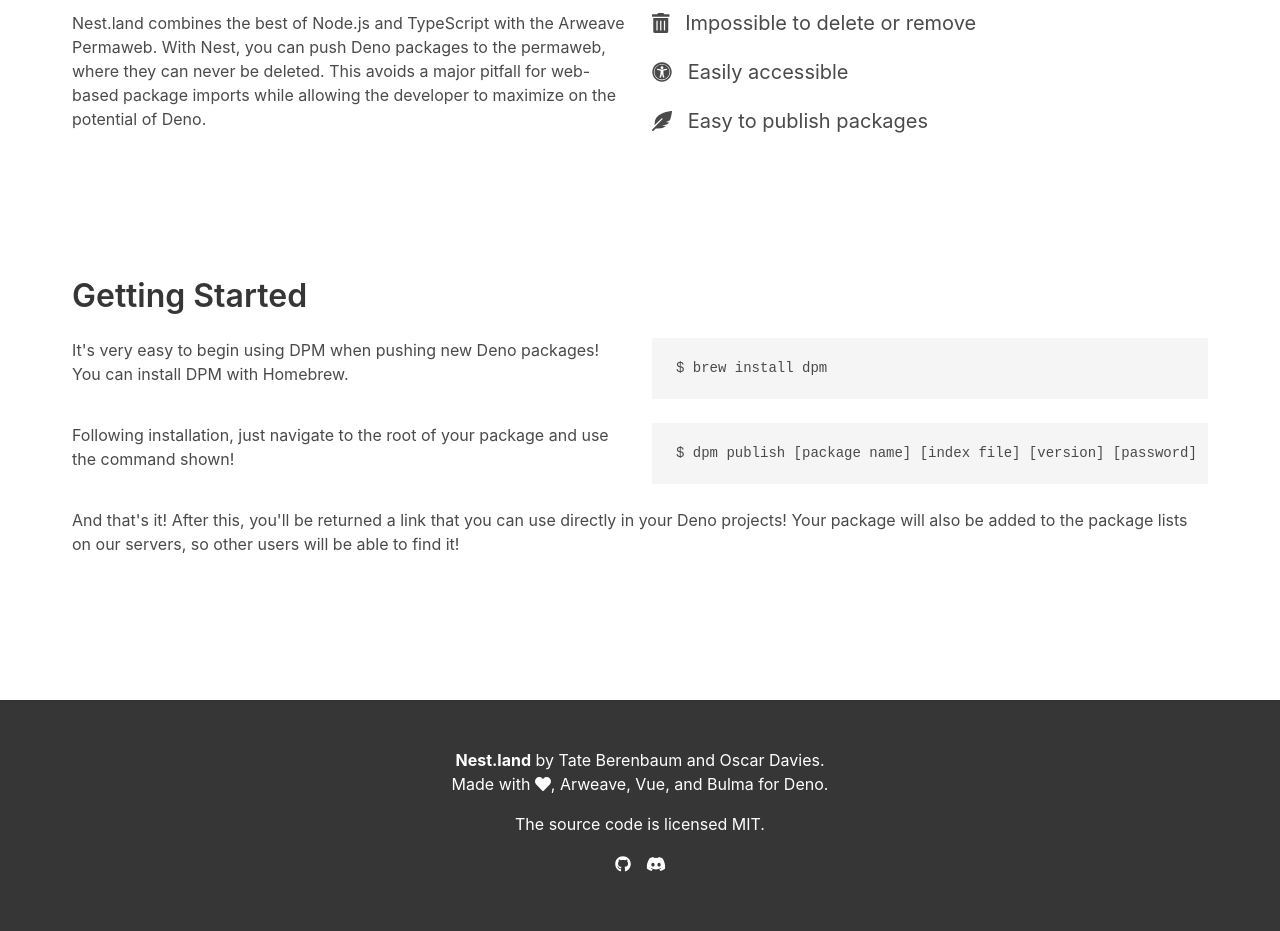
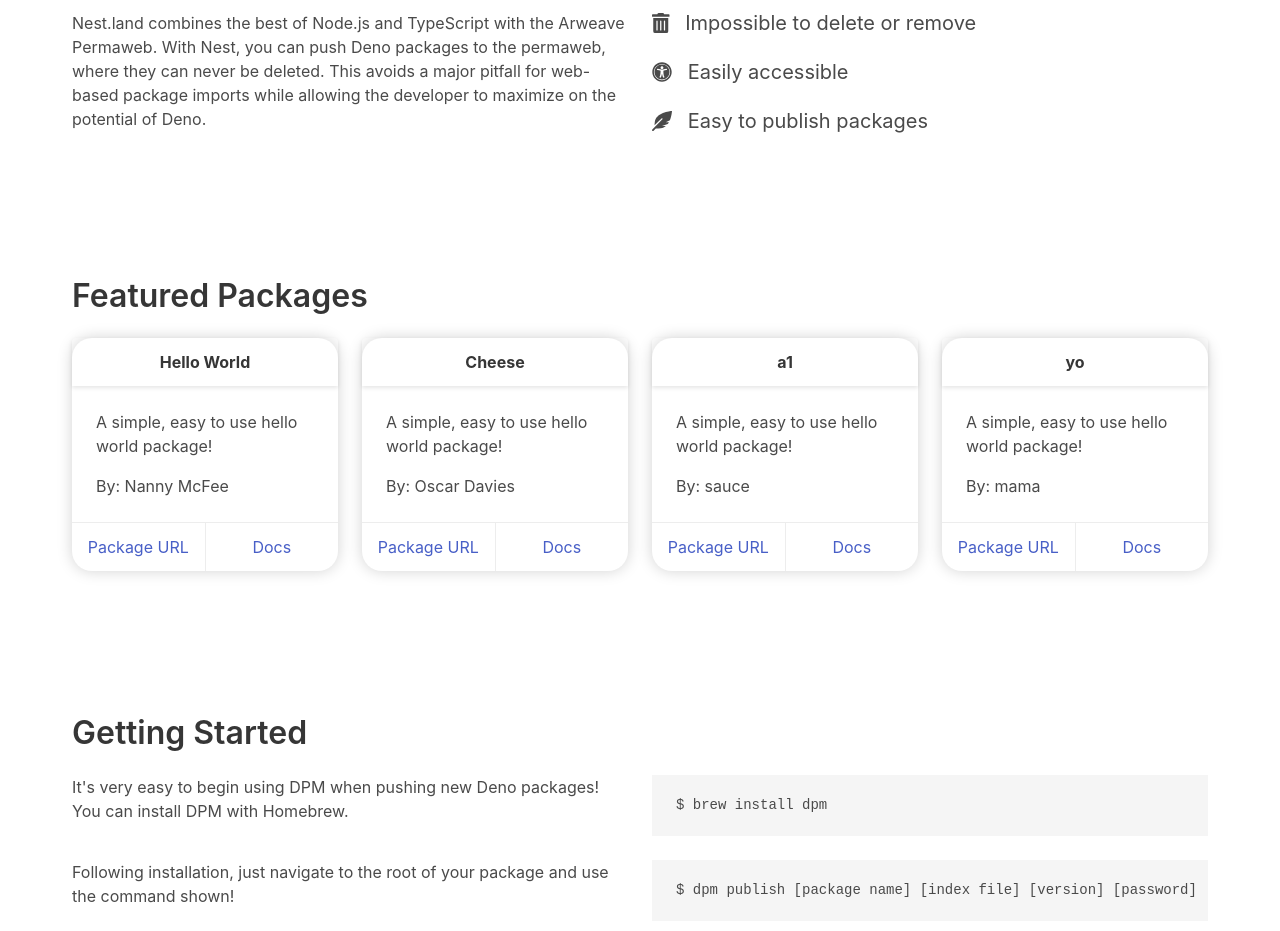
Before and after one commit to nestdotland/nest.land, a Vue app: page / in a window 1280 px wide. Shown: the part 860-1791 px from the top of the page. Built offline with nearby package versions, Linux system fonts and the light colour scheme.

Commit message:
Implemented a basic featured packages section

```diff
--- a/src/App.vue
+++ b/src/App.vue
@@ -4,6 +4,7 @@
     <hero></hero>
     <gradient-bar></gradient-bar>
     <intro></intro>
+    <featured-packages></featured-packages>
     <docs></docs>
     <nest-footer></nest-footer>
   </div>
@@ -14,6 +15,7 @@ import Hero from "./components/Hero";
 import NestNav from "./components/Nav";
 import GradientBar from "./components/GradientBar";
 import Intro from "./components/Intro";
+import FeaturedPackages from "./components/FeaturedPackages";
 import Docs from "./components/Docs";
 import NestFooter from "./components/Footer";
 
@@ -24,6 +26,7 @@ export default {
     NestNav,
     GradientBar,
     Intro,
+    FeaturedPackages,
     Docs,
     NestFooter
   }
--- /dev/null
+++ b/src/components/Card.vue
@@ -0,0 +1,52 @@
+<template>
+    <div class="card">
+        <header class="card-header">
+            <p class="card-header-title">
+                <span>
+                    {{ item.packageTitle }}
+                </span>
+            </p>
+        </header>
+        <div class="card-content">
+            <div class="content">
+                <p>
+                    {{ item.packageInfo.description }}
+                </p>
+                <p>
+                    By: {{ item.packageInfo.author }}
+                </p>
+            </div>
+        </div>
+        <footer class="card-footer">
+            <a :href="item.packageURL" class="card-footer-item">Package URL</a>
+            <a :href="item.packageInfo.docsLink" class="card-footer-item">Docs</a>
+        </footer>
+    </div>
+</template>
+
+<script>
+    export default {
+        name: "Card",
+        props: [
+            'item'
+        ]
+    }
+</script>
+
+<style scoped>
+    .card {
+        border-radius: 20px;
+        box-shadow: lightgray 0 0 15px;
+        transition: transform 0.2s;
+    }
+    .card:hover {
+        transform: translateY(-10px);
+        transition: transform 0.2s;
+    }
+    .card-header {
+        border-radius: 20px 20px 0 0;
+    }
+    .card-header-title span {
+        margin: auto;
+    }
+</style>
--- /dev/null
+++ b/src/components/FeaturedPackages.vue
@@ -0,0 +1,82 @@
+<template>
+    <div class="hero is-medium">
+        <div class="hero-body" id="featured">
+            <div class="container">
+                <h1 class="title">Featured Packages</h1>
+                <div class="columns">
+                    <div class="column is-3" v-for="item in items" v-bind:key="item.id">
+                        <card v-bind:item="item"></card>
+                    </div>
+                </div>
+            </div>
+        </div>
+    </div>
+</template>
+
+<script>
+    import Card from "./Card";
+
+    export default {
+        name: "FeaturedPackages",
+        data() {
+            return {
+                items: [
+                    {
+                        packageTitle: 'Hello World',
+                        packageURL: 'https://nest.land/x/bruh',
+                        packageInfo: {
+                            author: 'Nanny McFee',
+                            docsLink: 'https://github.com/nannymcfee/helloworld',
+                            description: 'A simple, easy to use hello world package!',
+                            version: '1.0.1',
+                            publishedDate: 'datetime object here'
+                        }
+                    },
+                    {
+                        packageTitle: 'Cheese',
+                        packageURL: 'https://nest.land/x/bruh',
+                        packageInfo: {
+                            author: 'Oscar Davies',
+                            docsLink: 'https://github.com/nannymcfee/helloworld',
+                            description: 'A simple, easy to use hello world package!',
+                            version: '1.0.1',
+                            publishedDate: 'datetime object here'
+                        }
+                    },
+                    {
+                        packageTitle: 'a1',
+                        packageURL: 'https://nest.land/x/bruh',
+                        packageInfo: {
+                            author: 'sauce',
+                            docsLink: 'https://github.com/nannymcfee/helloworld',
+                            description: 'A simple, easy to use hello world package!',
+                            version: '1.0.1',
+                            publishedDate: 'datetime object here'
+                        }
+                    },
+                    {
+                        packageTitle: 'yo',
+                        packageURL: 'https://nest.land/x/bruh',
+                        packageInfo: {
+                            author: 'mama',
+                            docsLink: 'https://github.com/nannymcfee/helloworld',
+                            description: 'A simple, easy to use hello world package!',
+                            version: '1.0.1',
+                            publishedDate: 'datetime object here'
+                        }
+                    },
+                ]
+            }
+        },
+        components: {
+            Card
+        }
+    }
+</script>
+
+<style scoped>
+    #featured {
+        margin-bottom: 0;
+        padding-bottom: 0;
+    }
+</style>
```
